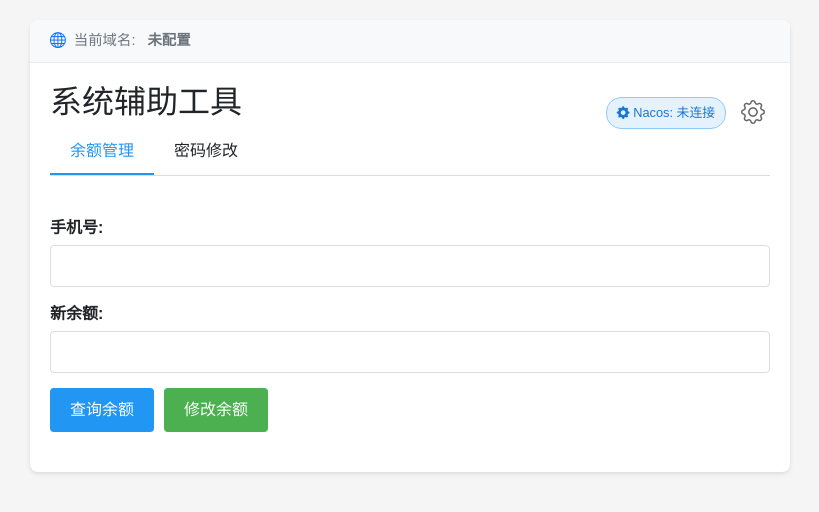
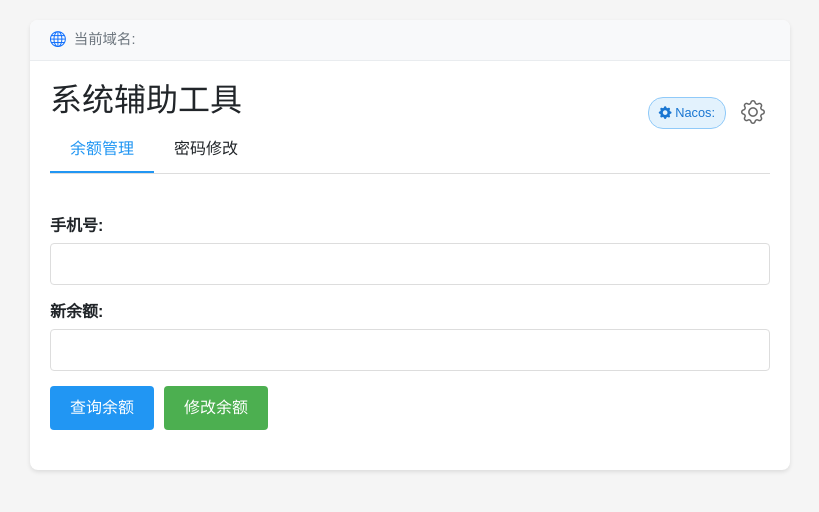
Before and after one commit to 183461750/balance-manager, a Flask app: page / in a window 1280 px wide. Shown: the top 512 px of the page, without its empty margins (230-1049 px from the left). Run offline with Flask 3, Linux system fonts and the light colour scheme; some libraries are stand-ins or nearby versions.

Commit message:
fix(nacos): 修复Nacos配置默认值和未连接状态处理
修复Nacos服务器地址、用户名和密码的默认值设置问题
移除前端显示的"未连接"文本，改为空字符串
确保旧配置中的"未连接"状态会被正确更新

```diff
--- a/app.py
+++ b/app.py
@@ -311,10 +311,10 @@ def update_balance():
 @app.route('/set_nacos_config', methods=['POST'])
 def set_nacos_config():
     try:
-        server_addresses = request.form.get('server_addresses', '')
-        namespace = request.form.get('namespace', '')
-        username = request.form.get('username', '')
-        password = request.form.get('password', '')
+        server_addresses = request.form.get('server_addresses', '').strip() or 'localhost:8848'
+        namespace = request.form.get('namespace', '').strip() or ''
+        username = request.form.get('username', '').strip() or 'nacos'
+        password = request.form.get('password', '').strip() or 'nacos'
 
         if not server_addresses:
             return jsonify({
--- a/templates/index.html
+++ b/templates/index.html
@@ -365,7 +365,7 @@
                 <i class="bi bi-globe"></i>
                 <span>当前域名:</span>
                 <strong id="currentDomain" title="">
-                    未连接
+
                     <span class="tooltip"></span>
                 </strong>
             </div>
@@ -435,7 +435,7 @@
                 <div class="form-group">
                     <label for="server_addresses">Nacos服务器地址:</label>
                     <input type="text" id="server_addresses" name="server_addresses" required
-                           placeholder="请输入IP地址，例如: {{ nacos.default_server }}">
+                           placeholder="请输入IP地址，例如: localhost">
                 </div>
                 <div class="advanced-options-toggle">
                     <button type="button" class="btn btn-link" onclick="toggleAdvancedOptions()">
@@ -451,12 +451,12 @@
                     <div class="form-group optional">
                         <label for="username">用户名:</label>
                         <input type="text" id="username" name="username">
-                        <span class="default-value">默认值: (空)</span>
+                        <span class="default-value">默认值: nacos</span>
                     </div>
                     <div class="form-group optional">
                         <label for="password">密码:</label>
                         <input type="password" id="password" name="password">
-                        <span class="default-value">默认值: (空)</span>
+                        <span class="default-value">默认值: nacos</span>
                     </div>
                 </div>
                 <button type="submit" class="btn btn-primary">连接Nacos</button>
@@ -472,6 +472,10 @@
         const ConfigManager = {
             // 保存配置到localStorage
             saveConfig: function(type, data) {
+                // 确保server不会被保存为'未连接'
+                if (data.server === '未连接') {
+                    data.server = '';
+                }
                 const config = {
                     type: type,
                     data: data,
@@ -489,6 +493,12 @@
                 if (saved) {
                     try {
                         const config = JSON.parse(saved);
+                        // 修复旧配置中的'未连接'文本
+                        if (config.data && config.data.server === '未连接') {
+                            config.data.server = '';
+                            // 保存修复后的配置
+                            this.saveConfig(config.type, config.data);
+                        }
                         this.updateUI(config);
                         // 加载配置后更新网关地址
                         updateGatewayUrl();
@@ -509,10 +519,10 @@
 
                 badge.className = 'config-badge ' + config.type;
                 if (config.type === 'nacos') {
-                    status.textContent = 'Nacos: ' + (config.data.server || '未连接');
+                    status.textContent = 'Nacos: ' + (config.data.server || '');
                     // 恢复Nacos表单数据
-                    if (config.data.server) {
-                        document.getElementById('server_addresses').value = config.data.server;
+                    if (config.data.server !== undefined) {
+                        document.getElementById('server_addresses').value = config.data.server === '未连接' ? '' : config.data.server;
                         document.getElementById('namespace').value = config.data.namespace || '';
                         document.getElementById('username').value = config.data.username || '';
                     }
@@ -778,7 +788,7 @@
             const config = ConfigManager.loadConfig();
             if (!config) {
                 // 如果没有保存的配置，设置默认状态
-                ConfigManager.saveConfig('nacos', { server: '未连接' });
+                ConfigManager.saveConfig('nacos', { server: '' });
             }
 
             ToastManager.init();
@@ -882,7 +892,7 @@
                         domainElement.title = cachedDomain;
                         if (tooltip) tooltip.textContent = cachedDomain;
                     } else {
-                        domainElement.textContent = '未配置';
+                        domainElement.textContent = '';
                         domainElement.title = '';
                         if (tooltip) tooltip.textContent = '';
                     }
```
